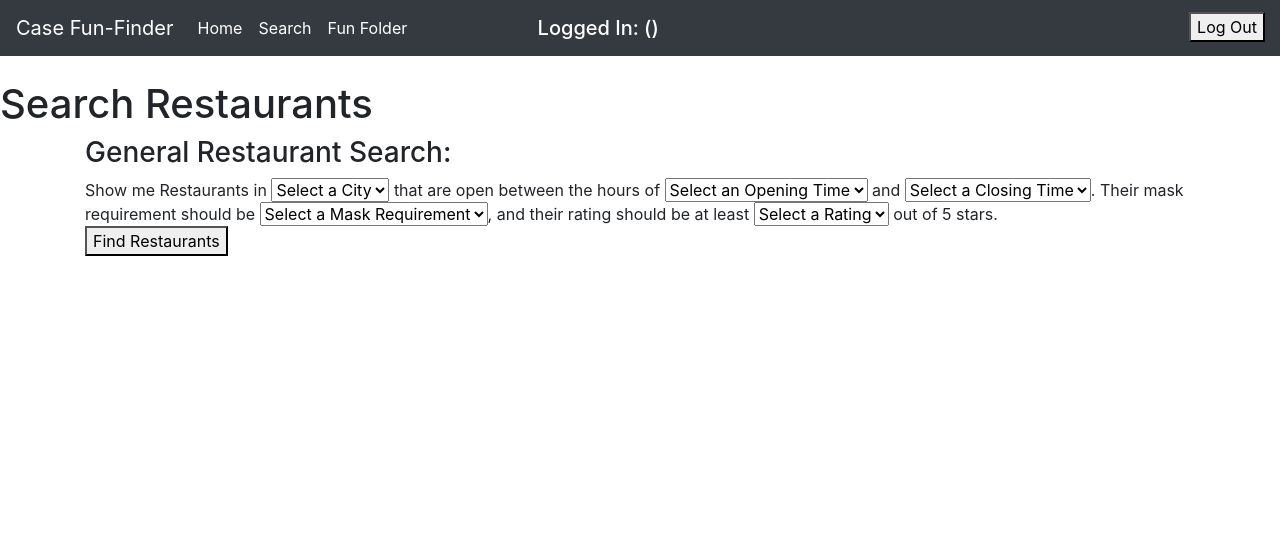
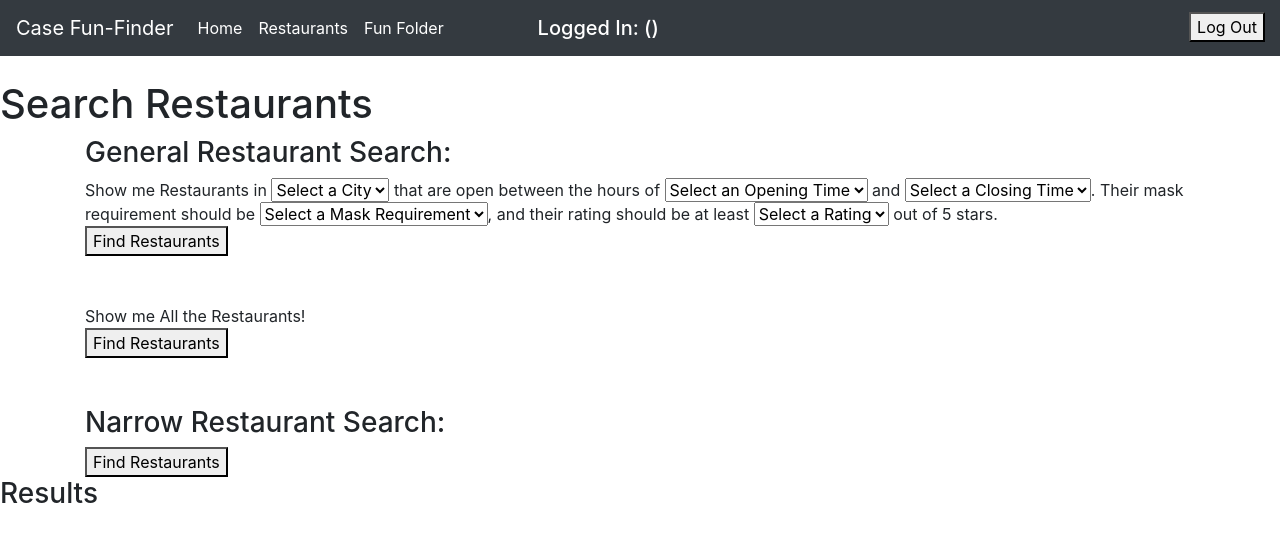
Before and after one commit to rjtennismaster/Case-FunFinder, a React (Create React App) app in the folder funfinder/client/: page /search in a window 1280 px wide. Shown: the top 542 px of the page. Built offline with nearby package versions, Linux system fonts and the light colour scheme.

Commit message:
just farming queries

```diff
--- a/funfinder/client/src/App.js
+++ b/funfinder/client/src/App.js
@@ -1,5 +1,5 @@
 import "./App.css"
-import Search from "./Search"
+import RestaurantSearch from "./RestaurantSearch"
 import HomePage from "./HomePage"
 import FunFolder from "./components/FunFolder"
 import "bootstrap/dist/css/bootstrap.css"
@@ -41,7 +41,7 @@ function App() {
           />
           <Route
           path = "/search"
-          render = {(props) => <Search
+          render = {(props) => <RestaurantSearch
                                   {...props}
                                   username = {username}
                                   password = {password}
--- a/funfinder/client/src/Search.js
+++ b/funfinder/client/src/RestaurantSearch.js
@@ -5,7 +5,7 @@ import { Form } from "react-bootstrap"
 
 
 
-function Search( {username, setUsername, password,
+function RestaurantSearch( {username, setUsername, password,
   setPassword, setLoginStatus,
   firstName, setFirstName, lastName, setLastName,
   setShowWelcomeModal } ) {
@@ -44,6 +44,20 @@ function Search( {username, setUsername, password,
             }))
         })
     }
+
+    const getAllRestaurants = (event) => {
+      console.log("it's working at least")
+      event.preventDefault()
+      Axios.get("http://localhost:3003/getAllRestaurants")
+        .then((response) => {
+            setRResultsGeneral(response.data.map((restaurant) => {
+              console.log(response.data)
+              return restaurant
+            }))
+        })
+    }
+
+
 
     const addToFunFolder = (event) => {
       Axios.post("http://localhost:3003/addToFunFolder", {
@@ -176,7 +190,27 @@ function Search( {username, setUsername, password,
           <button type = "submit">Find Restaurants</button>
         </Form>
 
+        <br/>
+        <br/>
+        <Form className = "container" onSubmit = {(event) => getAllRestaurants(event)}>
+          <span>Show me All the Restaurants!</span>
+          <br/>
+          <button type = "submit">Find Restaurants</button>
+        </Form>
+
+        <br/>
+        <br/>
+
+        <Form className = "container" onSubmit = {(event) => getAllRestaurants(event)}>
+          <h3>Narrow Restaurant Search:</h3>
+
+          <button type = "submit">Find Restaurants</button>
+        </Form>
+
+
+
         <div className = "resultsContainer">
+          <h3>Results</h3>
           {rResultsGeneral.map((restaurant, index) => {
             return (
               <div
@@ -188,9 +222,7 @@ function Search( {username, setUsername, password,
                 <h4>{restaurant.rname}</h4>
                 <ul>
                   <li>Owner: {restaurant.owner}</li>
-                  <li>Street Address: {restaurant.street_address}</li>
-                  <li>City: {restaurant.city}</li>
-                  <li>Zip Code: {restaurant.zip_code}</li>
+                  <li>Location: {restaurant.street_address} {restaurant.city}, OH {restaurant.zip_code}</li>
                   <li>Opens At (Military Time): {restaurant.opening_hour}</li>
                   <li>Closes At (Military Time): {restaurant.closing_hour}</li>
                   <li>Are Vegatarian Options Available? {restaurant.vegetarian_options}</li>
@@ -199,7 +231,7 @@ function Search( {username, setUsername, password,
                   <li>Do I Need to Wear a Mask? {restaurant.mask_required}</li>
                   <li>Rating Out of 5: {restaurant.rating}</li>
                 </ul>
-                <button onClick = {(event) => addToFunFolder(event)}></button>
+                <button onClick = {(event) => addToFunFolder(event)}>Add to your Fun Folder!</button>
                 <h6>{successfulAdd}</h6>
               </div>
             )
@@ -209,4 +241,4 @@ function Search( {username, setUsername, password,
       )
 }
 
-export default Search
+export default RestaurantSearch
--- a/funfinder/client/src/components/FunFolder.js
+++ b/funfinder/client/src/components/FunFolder.js
@@ -125,12 +125,15 @@ function FunFolder( {username, setUsername, password,
             <div className = "favoritesContent">
             {favoritesItems.map((item, index) => {
                 return (
-                <button key = {index}
-                        value = {item.fun_id}
-                        onClick = {(event) => removeFromFavorites(event)}
-                        >
+                <div key = {index} className = "favoritesCard">
                   <h6>{item.attraction_name}</h6>
-                </button>
+                  <button key = {index}
+                          value = {item.fun_id}
+                          onClick = {(event) => removeFromFavorites(event)}
+                          >
+                            Remove from Favorites
+                  </button>
+                </div>
                 )
               })}
             </div>
@@ -145,13 +148,11 @@ function FunFolder( {username, setUsername, password,
             <h1>{itemToShow.attraction_name}</h1>
             <ul>
               <li>Type: {itemToShow.attraction_type}</li>
-              <li>City: {itemToShow.city}</li>
-              <li>Street Address: {itemToShow.street_address}</li>
-              <li>Zip Code: {itemToShow.zip_code}</li>
-              <li>Opens at: {itemToShow.opening_hour}</li>
-              <li>Closes at: {itemToShow.closing_hour}</li>
+              <li>Location: {itemToShow.street_address} {itemToShow.city}, OH {itemToShow.zip_code}</li>
+              <li>Opens at (Military Time): {itemToShow.opening_hour}</li>
+              <li>Closes at (Military Time): {itemToShow.closing_hour}</li>
               <li>Do I need a mask? {itemToShow.mask_required}</li>
-              <li>Rating: {itemToShow.rating}</li>
+              <li>Rating out of 5: {itemToShow.rating}</li>
             </ul>
           </div>
           <button onClick = {() => setShowAttractionModal(false)}>
--- a/funfinder/client/src/components/Navbar.js
+++ b/funfinder/client/src/components/Navbar.js
@@ -29,7 +29,7 @@ function Navbar( {setUsername, setPassword, setShowWelcomeModal,
             </Link>
             <Link className = "nav-link active" to = "/search">
             <li className = "nav-item active">
-                Search
+                Restaurants
             </li>
             </Link>
             <Link className = "nav-link active" to = "/funfolder">
```
Also changed, not shown: 1 other file (tests, documents, lock files or other folders).
